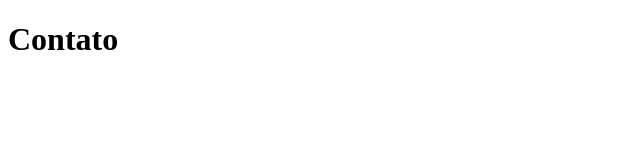
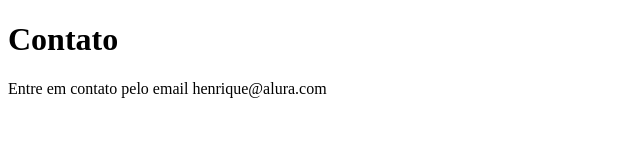
Before and after one commit to henriquekk/sistema-de-cadastro, a plain HTML site: page contato.html in a window 1280 px wide. Shown: the whole page, without its empty margins (0-640 px from the left). Drawn offline with Linux system fonts and the light colour scheme.

Commit message:
adicionando o email de contato

```diff
--- a/contato.html
+++ b/contato.html
@@ -8,5 +8,6 @@
     </head>
     <body>
         <h1>Contato</h1>
+        <p>Entre em contato pelo email henrique@alura.com</p>
     </body>
 </html>
```
